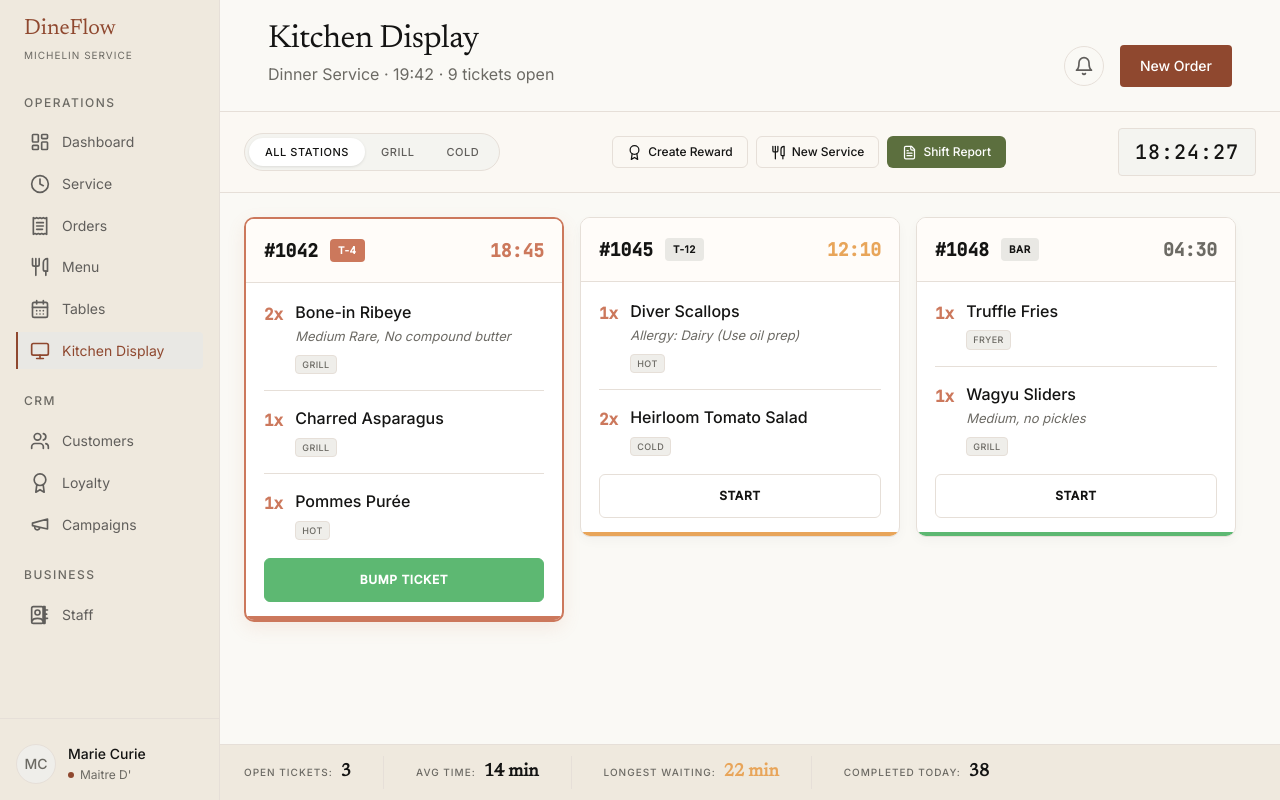
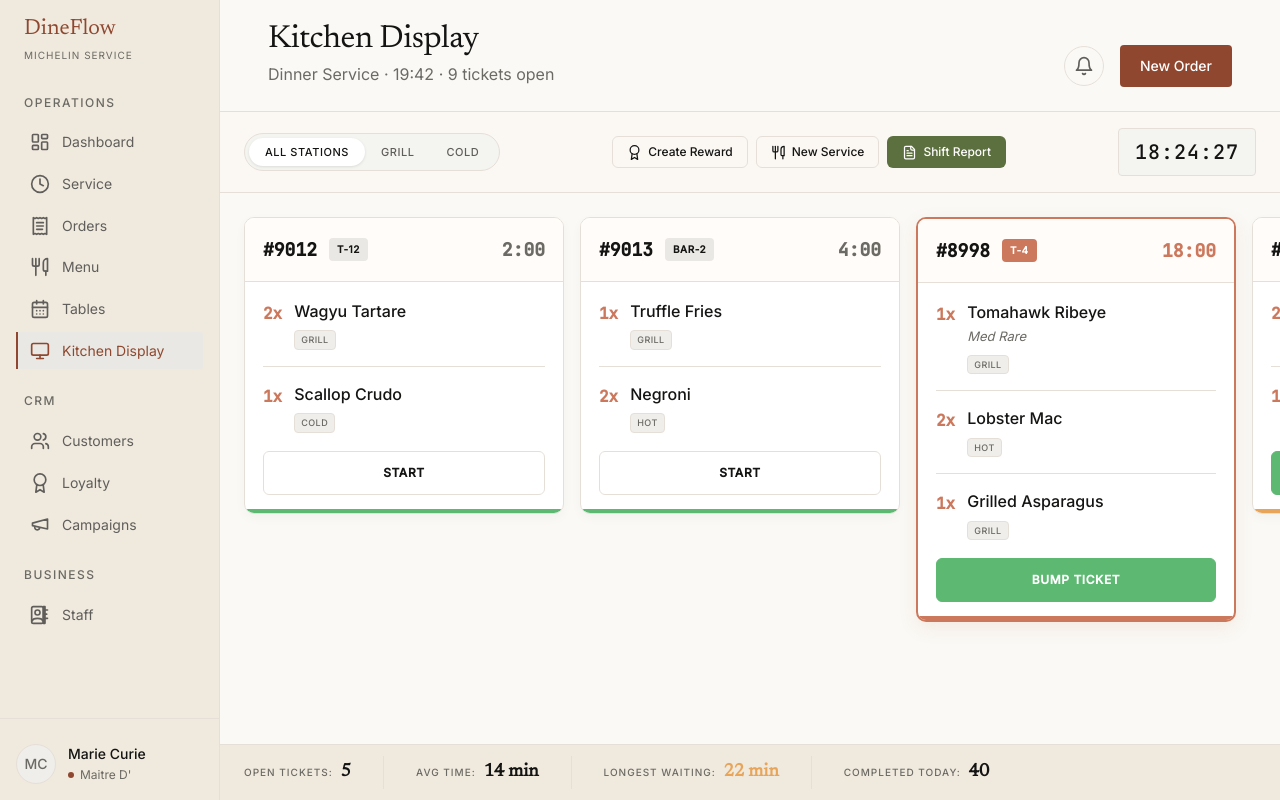
Before and after one commit to 19Kushagra0/crm, a Next.js app: page /kds in a window 1280 px wide. Built offline with nearby package versions, Linux system fonts and the light colour scheme.

Commit message:
Zustand connected to frontent
order, kds, service dashboard
and few function added to order and table service

```diff
--- a/src/app/(crm)/kds/page.jsx
+++ b/src/app/(crm)/kds/page.jsx
@@ -3,51 +3,29 @@
 import React, { useState, useEffect } from 'react';
 import styles from '@/style/kds.module.css';
 import { Award, Utensils, FileText } from '@/lib/icons';
+import OrderService from '@/services/OrderService';
 
-const initialTickets = [
-  {
-    id: 1,
-    num: "1042",
-    table: "T-4",
-    duration: "18:45",
-    isUrgent: true,
-    isStarted: true,
-    items: [
-      { name: "Bone-in Ribeye", qty: "2x", notes: "Medium Rare, No compound butter", station: "GRILL" },
-      { name: "Charred Asparagus", qty: "1x", station: "GRILL" },
-      { name: "Pommes Purée", qty: "1x", station: "HOT" }
-    ]
-  },
-  {
-    id: 2,
-    num: "1045",
-    table: "T-12",
-    duration: "12:10",
-    isWarning: true,
-    isStarted: false,
-    items: [
-      { name: "Diver Scallops", qty: "1x", notes: "Allergy: Dairy (Use oil prep)", station: "HOT" },
-      { name: "Heirloom Tomato Salad", qty: "2x", station: "COLD" }
-    ]
-  },
-  {
-    id: 3,
-    num: "1048",
-    table: "Bar",
-    duration: "04:30",
-    isNew: true,
-    isStarted: false,
-    items: [
-      { name: "Truffle Fries", qty: "1x", station: "FRYER" },
-      { name: "Wagyu Sliders", qty: "1x", notes: "Medium, no pickles", station: "GRILL" }
-    ]
+const getMinutesAgo = (createdAt) => {
+  const diffMs = Date.now() - new Date(createdAt).getTime();
+  const diffMins = Math.floor(diffMs / 60000);
+  return `${diffMins}:00`;
+};
+
+const getStation = (itemName) => {
+  const lower = itemName.toLowerCase();
+  if (lower.includes('ribeye') || lower.includes('steak') || lower.includes('sliders') || lower.includes('grill') || lower.includes('fries') || lower.includes('tartare')) {
+    return 'GRILL';
   }
-];
+  if (lower.includes('salad') || lower.includes('crudo') || lower.includes('cold')) {
+    return 'COLD';
+  }
+  return 'HOT';
+};
 
 export default function KitchenDisplayPage() {
-  const [tickets, setTickets] = useState(initialTickets);
+  const tickets = OrderService.useActiveOrders();
+  const completedOrders = OrderService.useCompletedOrders();
   const [selectedStation, setSelectedStation] = useState('ALL STATIONS');
-  const [completedCount, setCompletedCount] = useState(38);
   const [time, setTime] = useState('19:42:05');
 
   useEffect(() => {
@@ -61,20 +39,21 @@ export default function KitchenDisplayPage() {
   }, []);
 
   const handleStartTicket = (ticketId) => {
-    setTickets(prev =>
-      prev.map(t => t.id === ticketId ? { ...t, isStarted: true } : t)
-    );
+    OrderService.transitionOrder(ticketId, 'preparing');
   };
 
   const handleBumpTicket = (ticketId) => {
-    setTickets(prev => prev.filter(t => t.id !== ticketId));
-    setCompletedCount(prev => prev + 1);
+    OrderService.transitionOrder(ticketId, 'ready');
   };
 
-  const filteredTickets = tickets.filter(t => {
+  const activeTickets = tickets.filter(t => t.status === 'incoming' || t.status === 'preparing');
+
+  const filteredTickets = activeTickets.filter(t => {
     if (selectedStation === 'ALL STATIONS') return true;
-    return t.items.some(item => item.station === selectedStation);
+    return t.items.some(item => getStation(item.name) === selectedStation);
   });
+
+  const completedCount = 38 + completedOrders.length;
 
   return (
     <main className={styles.container}>
@@ -122,23 +101,27 @@ export default function KitchenDisplayPage() {
       <div className={styles.ticketGridContainer}>
         <div className={styles.ticketGridRow}>
           {filteredTickets.map((t) => {
-            const cardClass = t.isUrgent
+            const isUrgent = t.isDelayed || (Date.now() - new Date(t.createdAt).getTime() > 15 * 60 * 1000);
+            const isWarning = !isUrgent && (Date.now() - new Date(t.createdAt).getTime() > 10 * 60 * 1000);
+            const isNew = !isUrgent && !isWarning && (Date.now() - new Date(t.createdAt).getTime() < 3 * 60 * 1000);
+
+            const cardClass = isUrgent
               ? styles.ticketCardUrgent
               : styles.ticketCard;
 
-            const badgeClass = t.isUrgent
+            const badgeClass = isUrgent
               ? styles.tableBadgeUrgent
               : styles.tableBadge;
 
-            const durationClass = t.isUrgent
+            const durationClass = isUrgent
               ? styles.ticketDurationUrgent
-              : t.isWarning
+              : isWarning
                 ? styles.ticketDurationWarning
                 : styles.ticketDurationNew;
 
-            const indicatorBarClass = t.isUrgent
+            const indicatorBarClass = isUrgent
               ? styles.indicatorBarUrgent
-              : t.isWarning
+              : isWarning
                 ? styles.indicatorBarWarning
                 : styles.indicatorBarNew;
 
@@ -147,14 +130,14 @@ export default function KitchenDisplayPage() {
                 <header className={styles.ticketHeader}>
                   <div className={styles.ticketHeaderGroup}>
                     <span className={styles.ticketNum}>
-                      #{t.num}
+                      #{t.id.replace('ORD-', '')}
                     </span>
                     <span className={badgeClass}>
                       {t.table}
                     </span>
                   </div>
                   <span className={durationClass}>
-                    {t.duration}
+                    {getMinutesAgo(t.createdAt)}
                   </span>
                 </header>
                 <div className={styles.ticketBody}>
@@ -163,15 +146,15 @@ export default function KitchenDisplayPage() {
                       {idx > 0 && <div className={styles.itemDivider} />}
                       <div className={styles.itemRow}>
                         <span className={styles.itemQty}>
-                          {item.qty}
+                          {item.name.match(/^\d+x/)?.[0] || ""}
                         </span>
                         <div className={styles.itemDetails}>
                           <p className={styles.itemName}>
-                            {item.name}
+                            {item.name.replace(/^\d+x\s*/, '')}
                           </p>
-                          {item.notes && <p className={styles.itemNotes}>{item.notes}</p>}
+                          {item.meta && <p className={styles.itemNotes}>{item.meta}</p>}
                           <span className={styles.stationTag}>
-                            {item.station}
+                            {getStation(item.name)}
                           </span>
                         </div>
                       </div>
@@ -179,7 +162,7 @@ export default function KitchenDisplayPage() {
                   ))}
                 </div>
                 <footer className={styles.ticketFooter}>
-                  {t.isStarted ? (
+                  {t.status === 'preparing' ? (
                     <button
                       className={styles.bumpBtn}
                       onClick={() => handleBumpTicket(t.id)}
--- a/src/app/(crm)/orders/page.jsx
+++ b/src/app/(crm)/orders/page.jsx
@@ -3,75 +3,17 @@
 import React, { useState } from 'react';
 import styles from '@/style/orders.module.css';
 import { Clock } from '@/lib/icons';
+import OrderService from '@/services/OrderService';
 
-const initialActiveOrders = [
-  {
-    id: "ORD-9012",
-    table: "T-12",
-    items: [
-      { name: "2x Wagyu Tartare" },
-      { name: "1x Scallop Crudo" }
-    ],
-    status: "incoming",
-    createdAt: new Date(Date.now() - 2 * 60 * 1000),
-    price: "$64.00"
-  },
-  {
-    id: "ORD-9013",
-    table: "Bar-2",
-    items: [
-      { name: "1x Truffle Fries" },
-      { name: "2x Negroni" }
-    ],
-    status: "incoming",
-    createdAt: new Date(Date.now() - 4 * 60 * 1000),
-    price: "$48.00"
-  },
-  {
-    id: "ORD-8998",
-    table: "T-4",
-    items: [
-      { name: "1x Tomahawk Ribeye", meta: "Med Rare" },
-      { name: "2x Lobster Mac" },
-      { name: "1x Grilled Asparagus" }
-    ],
-    status: "preparing",
-    createdAt: new Date(Date.now() - 18 * 60 * 1000),
-    price: "$215.00",
-    isDelayed: true
-  },
-  {
-    id: "ORD-9005",
-    table: "T-8",
-    items: [
-      { name: "2x Duck Breast" },
-      { name: "1x Pommes Purée" }
-    ],
-    status: "preparing",
-    createdAt: new Date(Date.now() - 12 * 60 * 1000),
-    price: "$88.00"
-  },
-  {
-    id: "ORD-8990",
-    table: "T-1",
-    items: [
-      { name: "1x Châteaubriand" },
-      { name: "2x Caesar Salad" }
-    ],
-    status: "ready",
-    createdAt: new Date(Date.now() - 3 * 60 * 1000),
-    price: "$145.00"
-  }
-];
-
-const initialCompletedOrders = [
-  { id: "ORD-8985", table: "T-6", price: "$320.00" },
-  { id: "ORD-8984", table: "Bar-1", price: "$45.00" }
-];
+const getMinutesAgo = (createdAt) => {
+  const diffMs = Date.now() - new Date(createdAt).getTime();
+  const diffMins = Math.floor(diffMs / 60000);
+  return `${diffMins}m`;
+};
 
 export default function Page() {
-  const [activeOrders, setActiveOrders] = useState(initialActiveOrders);
-  const [completedOrders, setCompletedOrders] = useState(initialCompletedOrders);
+  const activeOrders = OrderService.useActiveOrders();
+  const completedOrders = OrderService.useCompletedOrders();
   const [activeFilter, setActiveFilter] = useState('All');
 
   const incomingCount = activeOrders.filter(o => o.status === 'incoming').length;
@@ -80,20 +22,13 @@ export default function Page() {
   const totalActive = activeOrders.length;
 
   const transitionOrder = (orderId, newStatus) => {
-    setActiveOrders(prev =>
-      prev.map(o => o.id === orderId ? { ...o, status: newStatus } : o)
-    );
+    OrderService.transitionOrder(orderId, newStatus);
   };
 
   const serveAndCloseOrder = (order) => {
-    // Remove from active list
-    setActiveOrders(prev => prev.filter(o => o.id !== order.id));
-    // Add to completed list
-    setCompletedOrders(prev => [
-      { id: order.id, table: order.table, price: order.price },
-      ...prev
-    ]);
+    OrderService.serveAndClose(order);
   };
+
 
   return (
     <>
@@ -173,7 +108,7 @@ export default function Page() {
                         <div className={styles.cardTimerRow}>
                           <Clock size={14} className={styles.timerIcon} />
                           <span className={styles.cardTimer}>
-                            {o.timer}
+                            {getMinutesAgo(o.createdAt)}
                           </span>
                         </div>
                         <span className={styles.cardPrice}>
@@ -240,7 +175,7 @@ export default function Page() {
                         <div className={styles.cardTimerRow}>
                           <Clock size={14} className={o.isDelayed ? styles.timerIconDelayed : styles.timerIcon} />
                           <span className={o.isDelayed ? styles.cardTimerDelayed : styles.cardTimer}>
-                            {o.timer}
+                            {getMinutesAgo(o.createdAt)}
                           </span>
                         </div>
                         <span className={styles.cardPrice}>
@@ -302,7 +237,7 @@ export default function Page() {
                         <div className={styles.cardTimerRow}>
                           <Clock size={14} className={styles.timerIcon} />
                           <span className={styles.cardTimer}>
-                            {o.timer}
+                            {getMinutesAgo(o.createdAt)}
                           </span>
                         </div>
                         <span className={styles.cardPrice}>
--- a/src/app/(crm)/service/page.jsx
+++ b/src/app/(crm)/service/page.jsx
@@ -4,37 +4,13 @@ import React, { useState } from 'react';
 import { TrendingUp, ArrowUp, CheckCircle, Sliders, Star, BookOpen, Heart, FileText } from '@/lib/icons';
 import styles from '@/style/service.module.css';
 import Link from 'next/link';
+import OrderService from '@/services/OrderService';
 
-const initialOrders = [
-  {
-    id: 'T-14',
-    title: "Dégustation Menu x2",
-    notes: "No walnuts, allergy.",
-    // TODO Phase 3: derive from createdAt in ordersStore
-    time: "2m ago",
-    status: "incoming"
-  },
-  {
-    id: 'T-08',
-    title: "Chef's Table Selection",
-    // TODO Phase 3: derive from createdAt in ordersStore
-    time: "5m ago",
-    status: "incoming"
-  },
-  {
-    id: 'T-02',
-    title: "Roasted Sea Bass",
-    subtitle: "Wagyu A5 Strips",
-    // TODO Phase 3: derive from createdAt in ordersStore
-    time: "12:04",
-    status: "preparing"
-  },
-  {
-    id: 'T-22',
-    title: "Wine Pairing • Flight A",
-    status: "ready"
-  }
-];
+const getMinutesAgo = (createdAt) => {
+  const diffMs = Date.now() - new Date(createdAt).getTime();
+  const diffMins = Math.floor(diffMs / 60000);
+  return `${diffMins}m ago`;
+};
 
 const initialReservations = [
   { id: 1, guest: "Mr. Alistair Cook", details: "Party of 4 • VIP Tier 2", time: "19:30", status: "SEATED" },
@@ -44,7 +20,7 @@ const initialReservations = [
 ];
 
 export default function ServicePage() {
-  const [orders, setOrders] = useState(initialOrders);
+  const orders = OrderService.useActiveOrders();
   const [reservations, setReservations] = useState(initialReservations);
 
   const incomingCount = orders.filter(o => o.status === 'incoming').length;
@@ -52,16 +28,15 @@ export default function ServicePage() {
   const readyCount = orders.filter(o => o.status === 'ready').length;
 
   const cycleOrderStatus = (orderId) => {
-    setOrders(prev =>
-      prev.map(o => {
-        if (o.id === orderId) {
-          if (o.status === 'incoming') return { ...o, status: 'preparing', time: 'Just now' };
-          if (o.status === 'preparing') return { ...o, status: 'ready' };
-          if (o.status === 'ready') return { ...o, status: 'served' };
-        }
-        return o;
-      }).filter(o => o.status !== 'served')
-    );
+    const order = orders.find(o => o.id === orderId);
+    if (!order) return;
+    if (order.status === 'incoming') {
+      OrderService.transitionOrder(orderId, 'preparing');
+    } else if (order.status === 'preparing') {
+      OrderService.transitionOrder(orderId, 'ready');
+    } else if (order.status === 'ready') {
+      OrderService.serveAndClose(order);
+    }
   };
 
   const cycleReservationStatus = (resId) => {
@@ -191,16 +166,16 @@ export default function ServicePage() {
                     <div key={o.id} className={styles.orderCard} onClick={() => cycleOrderStatus(o.id)} style={{ cursor: 'pointer' }}>
                       <div className={styles.orderCardHeader}>
                         <span className={styles.orderTable}>
-                          {o.id}
+                          {o.table}
                         </span>
-                        <span className={styles.orderTime}>{o.time}</span>
+                        <span className={styles.orderTime}>{o.createdAt ? getMinutesAgo(o.createdAt) : '5m ago'}</span>
                       </div>
                       <p className={styles.orderTitle}>
-                        {o.title}
+                        {o.items.map(item => item.name).join(', ')}
                       </p>
-                      {o.notes && (
+                      {o.items.some(it => it.meta) && (
                         <p className={styles.orderNotes}>
-                          {o.notes}
+                          {o.items.map(it => it.meta).filter(Boolean).join(', ')}
                         </p>
                       )}
                     </div>
@@ -223,14 +198,18 @@ export default function ServicePage() {
                     <div key={o.id} className={styles.orderCardPreparing} onClick={() => cycleOrderStatus(o.id)} style={{ cursor: 'pointer' }}>
                       <div className={styles.orderCardHeader}>
                         <span className={styles.orderTable}>
-                          {o.id}
+                          {o.table}
                         </span>
                         <span className={styles.orderTime}>
-                          {o.time}
+                          {o.createdAt ? getMinutesAgo(o.createdAt) : '10m ago'}
                         </span>
                       </div>
-                      <p className={styles.orderTitle}>{o.title}</p>
-                      {o.subtitle && <p className={styles.orderTitleSecondary}>{o.subtitle}</p>}
+                      <p className={styles.orderTitle}>{o.items.map(item => item.name).join(', ')}</p>
+                      {o.items.some(it => it.meta) && (
+                        <p className={styles.orderTitleSecondary}>
+                          {o.items.map(it => it.meta).filter(Boolean).join(', ')}
+                        </p>
+                      )}
                     </div>
                   ))}
                   {preparingCount === 0 && (
@@ -251,12 +230,12 @@ export default function ServicePage() {
                     <div key={o.id} className={styles.orderCardReady} onClick={() => cycleOrderStatus(o.id)} style={{ cursor: 'pointer' }}>
                       <div className={styles.orderCardHeader}>
                         <span className={styles.orderTable}>
-                          {o.id}
+                          {o.table}
                         </span>
                         <CheckCircle size={18} className="text-tertiary" />
                       </div>
                       <p className={styles.orderTitleSecondary}>
-                        {o.title}
+                        {o.items.map(item => item.name).join(', ')}
                       </p>
                     </div>
                   ))}
--- a/src/services/OrderService.js
+++ b/src/services/OrderService.js
@@ -1,5 +1,8 @@
 import { useOrdersStore } from "@/lib/stores/ordersStore";
 const OrderService = {
+  useActiveOrders: () => useOrdersStore((state) => state.activeOrders),
+
+  useCompletedOrders: () => useOrdersStore((state) => state.completedOrders),
 
   getActiveOrders: () => useOrdersStore.getState().activeOrders,
 
--- a/src/services/TablesService.js
+++ b/src/services/TablesService.js
@@ -1,6 +1,8 @@
 import { useTablesStore } from '@/lib/stores/tablesStore';
 
 const TablesService = {
+  useTables: () => useTablesStore((state) => state.tables),
+
   getTables: () => useTablesStore.getState().tables,
 
   setTableStatus: (tableId, status, reservedAt) => {
```
Also changed, not shown: plans/phase-3.md (added, +78 -0 lines), src/app/(crm)/dashboard/page.jsx (+15 -4 lines), 1 other file (tests, documents, lock files or other folders).
